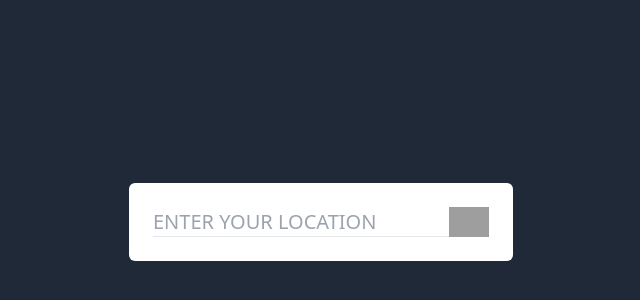
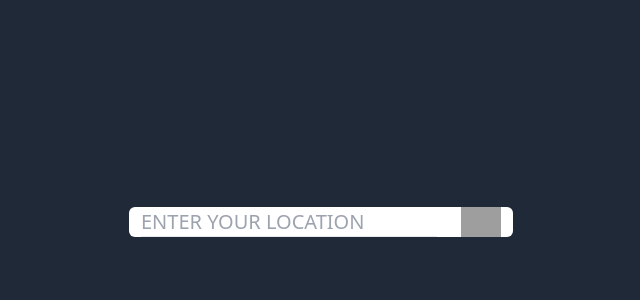
Before and after one commit to PPeter00/mini-weather-app, a React (Create React App) app: page / in a window 1280 px wide. Shown: the part 178-478 px from the top of the page, without its empty margins (319-959 px from the left). Built offline with nearby package versions, Linux system fonts and the light colour scheme; grey boxes are pictures that could not be loaded.

Commit message:
Update App.js

```diff
--- a/src/App.js
+++ b/src/App.js
@@ -75,7 +75,7 @@ function App() {
 
   return (
     <div className="bg-gray-800 h-screen grid place-items-center">
-      <div className='bg-white w-96 p-6 rounded-md'>
+      <div className='bg-white w-96 rounded-md'>
         <div className='flex items-center justify-around'>
          <input
          type="text"
```
